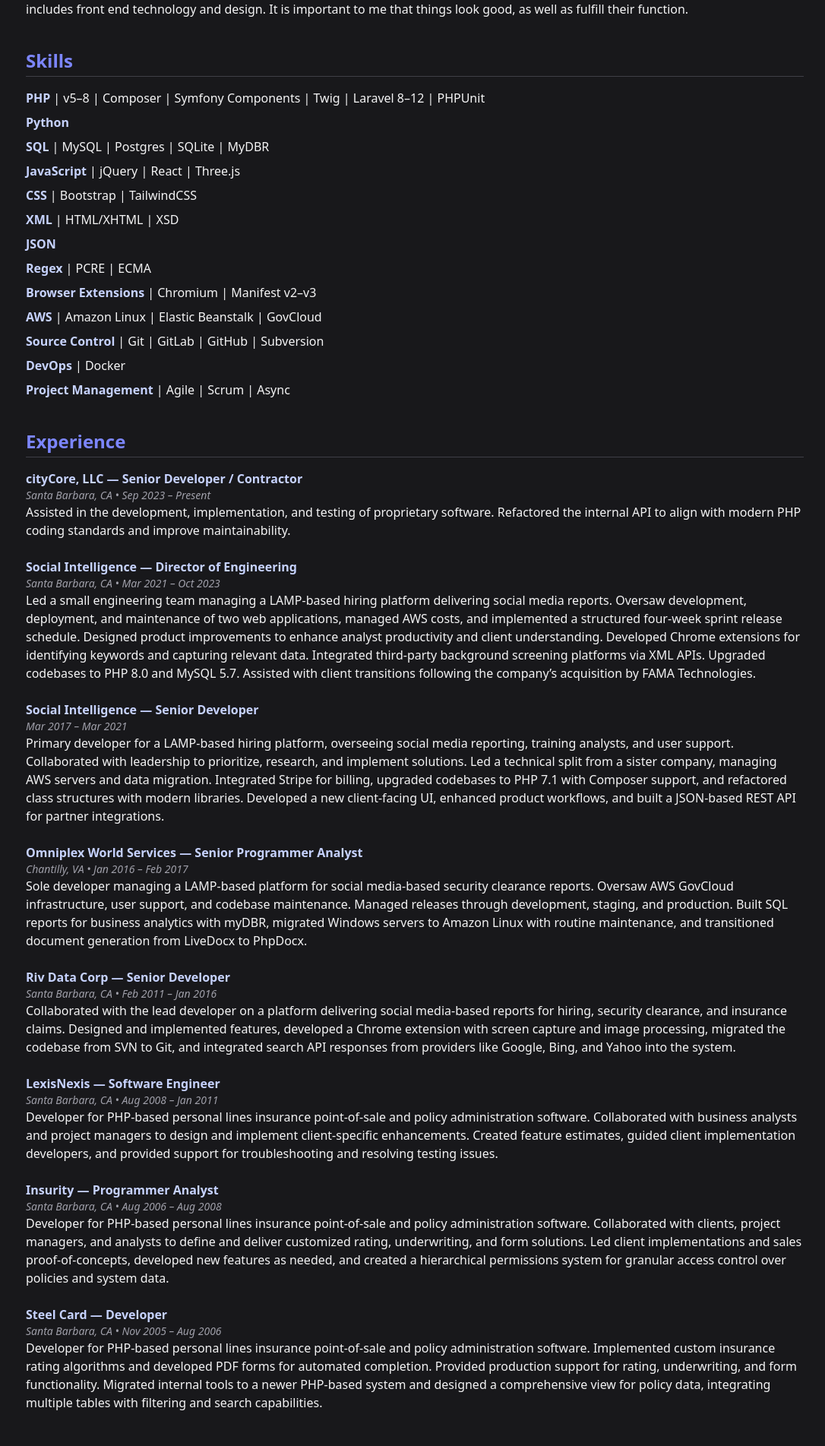
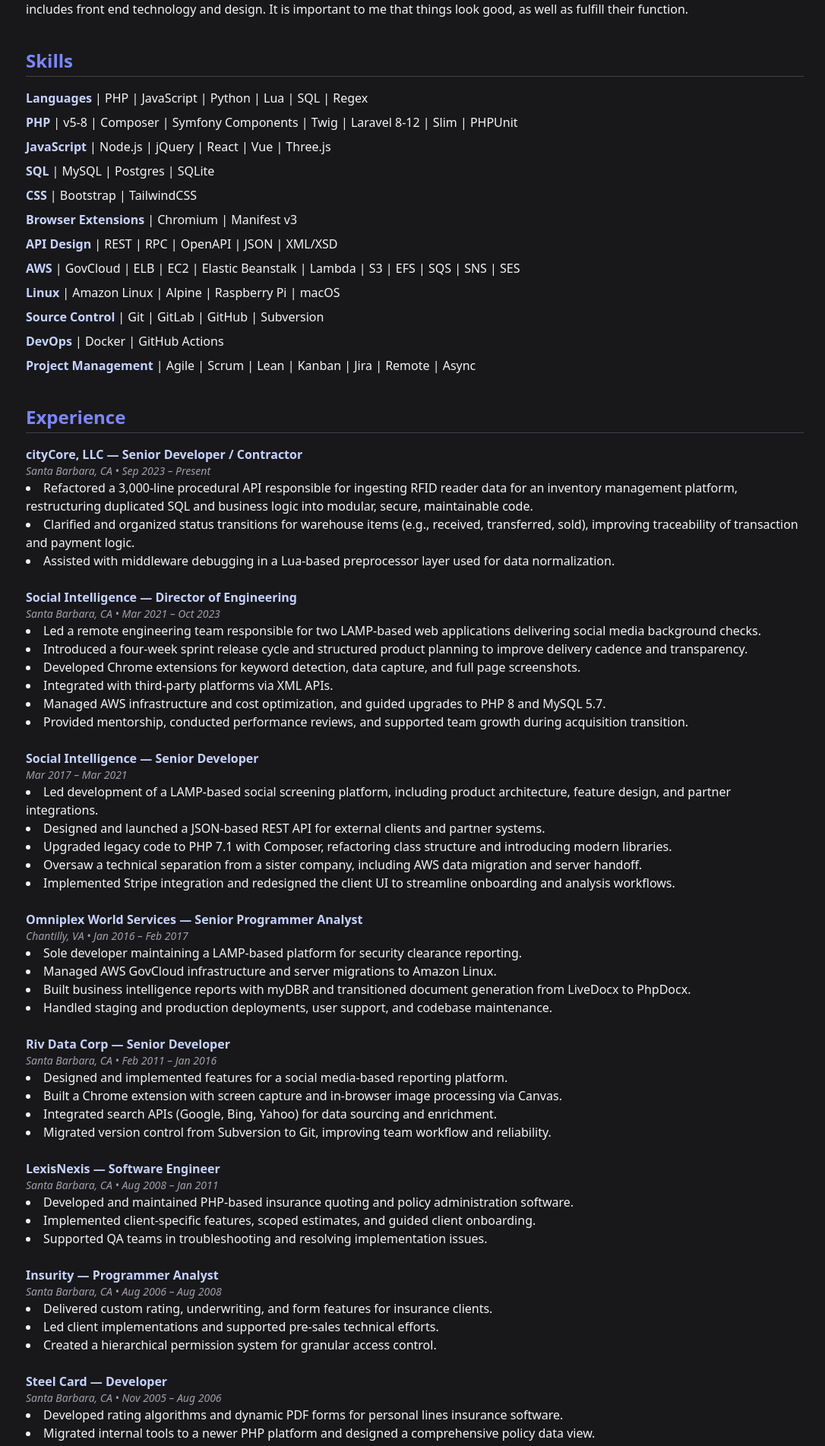
Before and after one commit to tracychiappari/reactive-resume, a React (Vite) app: page / in a window 1280 px wide. Shown: the part 549-2452 px from the top of the page at 76% size, without its empty margins (94-1180 px from the left). Built offline with nearby package versions, Linux system fonts and the light colour scheme.

Commit message:
Update skills and job descriptions.

```diff
--- a/src/components/experience.jsx
+++ b/src/components/experience.jsx
@@ -1,5 +1,5 @@
 import {Section, SectionHeader} from "./ui/section.jsx";
-import {JobExperience, JobTitle, JobMeta, JobDescription} from "./ui/job.jsx";
+import {JobExperience, JobTitle, JobMeta, JobDescription, JobPoint} from "./ui/job.jsx";
 
 export function Experience() {
     return (
@@ -10,8 +10,9 @@
                     <JobTitle>cityCore, LLC — Senior Developer / Contractor</JobTitle>
                     <JobMeta>Santa Barbara, CA • Sep 2023 – Present</JobMeta>
                     <JobDescription>
-                        Assisted in the development, implementation, and testing of proprietary software. Refactored
-                        the internal API to align with modern PHP coding standards and improve maintainability.
+                        <JobPoint>Refactored a 3,000-line procedural API responsible for ingesting RFID reader data for an inventory management platform, restructuring duplicated SQL and business logic into modular, secure, maintainable code.</JobPoint>
+                        <JobPoint>Clarified and organized status transitions for warehouse items (e.g., received, transferred, sold), improving traceability of transaction and payment logic.</JobPoint>
+                        <JobPoint>Assisted with middleware debugging in a Lua-based preprocessor layer used for data normalization.</JobPoint>
                     </JobDescription>
                 </JobExperience>
 
@@ -19,17 +20,12 @@
                     <JobTitle>Social Intelligence — Director of Engineering</JobTitle>
                     <JobMeta>Santa Barbara, CA • Mar 2021 – Oct 2023</JobMeta>
                     <JobDescription>
-                        Led a small engineering team managing a LAMP-based hiring platform delivering social media
-                        reports.
-                        Oversaw development, deployment, and maintenance of two web applications, managed AWS costs,
-                        and implemented a structured four-week sprint release schedule. Designed product improvements to
-                        enhance
-                        analyst productivity and client understanding. Developed Chrome extensions for identifying
-                        keywords and capturing relevant data. Integrated third-party background screening platforms via
-                        XML APIs.
-                        Upgraded codebases to PHP 8.0 and MySQL 5.7. Assisted with client transitions following the
-                        company’s
-                        acquisition by FAMA Technologies.
+                        <JobPoint>Led a remote engineering team responsible for two LAMP-based web applications delivering social media background checks.</JobPoint>
+                        <JobPoint>Introduced a four-week sprint release cycle and structured product planning to improve delivery cadence and transparency.</JobPoint>
+                        <JobPoint>Developed Chrome extensions for keyword detection, data capture, and full page screenshots.</JobPoint>
+                        <JobPoint>Integrated with third-party platforms via XML APIs.</JobPoint>
+                        <JobPoint>Managed AWS infrastructure and cost optimization, and guided upgrades to PHP 8 and MySQL 5.7.</JobPoint>
+                        <JobPoint>Provided mentorship, conducted performance reviews, and supported team growth during acquisition transition.</JobPoint>
                     </JobDescription>
                 </JobExperience>
 
@@ -37,14 +33,11 @@
                     <JobTitle>Social Intelligence — Senior Developer</JobTitle>
                     <JobMeta>Mar 2017 – Mar 2021</JobMeta>
                     <JobDescription>
-                        Primary developer for a LAMP-based hiring platform, overseeing social media reporting, training
-                        analysts, and user support. Collaborated with leadership to prioritize, research, and implement
-                        solutions. Led a technical split from a sister company, managing AWS servers and data migration.
-                        Integrated Stripe for billing, upgraded codebases to PHP 7.1 with Composer support, and
-                        refactored class
-                        structures with modern libraries. Developed a new client-facing UI, enhanced product workflows,
-                        and
-                        built a JSON-based REST API for partner integrations.
+                        <JobPoint>Led development of a LAMP-based social screening platform, including product architecture, feature design, and partner integrations.</JobPoint>
+                        <JobPoint>Designed and launched a JSON-based REST API for external clients and partner systems.</JobPoint>
+                        <JobPoint>Upgraded legacy code to PHP 7.1 with Composer, refactoring class structure and introducing modern libraries.</JobPoint>
+                        <JobPoint>Oversaw a technical separation from a sister company, including AWS data migration and server handoff.</JobPoint>
+                        <JobPoint>Implemented Stripe integration and redesigned the client UI to streamline onboarding and analysis workflows.</JobPoint>
                     </JobDescription>
                 </JobExperience>
 
@@ -52,14 +45,10 @@
                     <JobTitle>Omniplex World Services — Senior Programmer Analyst</JobTitle>
                     <JobMeta>Chantilly, VA • Jan 2016 – Feb 2017</JobMeta>
                     <JobDescription>
-                        Sole developer managing a LAMP-based platform for social media-based security clearance reports.
-                        Oversaw AWS GovCloud infrastructure, user support, and codebase maintenance. Managed releases
-                        through
-                        development, staging, and production. Built SQL reports for business analytics with myDBR,
-                        migrated
-                        Windows servers to Amazon Linux with routine maintenance, and transitioned document generation
-                        from
-                        LiveDocx to PhpDocx.
+                        <JobPoint>Sole developer maintaining a LAMP-based platform for security clearance reporting.</JobPoint>
+                        <JobPoint>Managed AWS GovCloud infrastructure and server migrations to Amazon Linux.</JobPoint>
+                        <JobPoint>Built business intelligence reports with myDBR and transitioned document generation from LiveDocx to PhpDocx.</JobPoint>
+                        <JobPoint>Handled staging and production deployments, user support, and codebase maintenance.</JobPoint>
                     </JobDescription>
                 </JobExperience>
 
@@ -67,11 +56,10 @@
                     <JobTitle>Riv Data Corp — Senior Developer</JobTitle>
                     <JobMeta>Santa Barbara, CA • Feb 2011 – Jan 2016</JobMeta>
                     <JobDescription>
-                        Collaborated with the lead developer on a platform delivering social media-based reports for
-                        hiring, security clearance, and insurance claims. Designed and implemented features, developed a
-                        Chrome extension with screen capture and image processing, migrated the codebase from SVN to
-                        Git,
-                        and integrated search API responses from providers like Google, Bing, and Yahoo into the system.
+                        <JobPoint>Designed and implemented features for a social media-based reporting platform.</JobPoint>
+                        <JobPoint>Built a Chrome extension with screen capture and in-browser image processing via Canvas.</JobPoint>
+                        <JobPoint>Integrated search APIs (Google, Bing, Yahoo) for data sourcing and enrichment.</JobPoint>
+                        <JobPoint>Migrated version control from Subversion to Git, improving team workflow and reliability.</JobPoint>
                     </JobDescription>
                 </JobExperience>
 
@@ -79,12 +67,9 @@
                     <JobTitle>LexisNexis — Software Engineer</JobTitle>
                     <JobMeta>Santa Barbara, CA • Aug 2008 – Jan 2011</JobMeta>
                     <JobDescription>
-                        Developer for PHP-based personal lines insurance point-of-sale and policy administration
-                        software.
-                        Collaborated with business analysts and project managers to design and implement client-specific
-                        enhancements. Created feature estimates, guided client implementation developers, and provided
-                        support
-                        for troubleshooting and resolving testing issues.
+                        <JobPoint>Developed and maintained PHP-based insurance quoting and policy administration software.</JobPoint>
+                        <JobPoint>Implemented client-specific features, scoped estimates, and guided client onboarding.</JobPoint>
+                        <JobPoint>Supported QA teams in troubleshooting and resolving implementation issues.</JobPoint>
                     </JobDescription>
                 </JobExperience>
 
@@ -92,15 +77,9 @@
                     <JobTitle>Insurity — Programmer Analyst</JobTitle>
                     <JobMeta>Santa Barbara, CA • Aug 2006 – Aug 2008</JobMeta>
                     <JobDescription>
-                        Developer for PHP-based personal lines insurance point-of-sale and policy administration
-                        software.
-                        Collaborated with clients, project managers, and analysts to define and deliver customized
-                        rating,
-                        underwriting, and form solutions. Led client implementations and sales proof-of-concepts,
-                        developed new
-                        features as needed, and created a hierarchical permissions system for granular access control
-                        over
-                        policies and system data.
+                        <JobPoint>Delivered custom rating, underwriting, and form features for insurance clients.</JobPoint>
+                        <JobPoint>Led client implementations and supported pre-sales technical efforts.</JobPoint>
+                        <JobPoint>Created a hierarchical permission system for granular access control.</JobPoint>
                     </JobDescription>
                 </JobExperience>
 
@@ -108,14 +87,8 @@
                     <JobTitle>Steel Card — Developer</JobTitle>
                     <JobMeta>Santa Barbara, CA • Nov 2005 – Aug 2006</JobMeta>
                     <JobDescription>
-                        Developer for PHP-based personal lines insurance point-of-sale and policy administration
-                        software.
-                        Implemented custom insurance rating algorithms and developed PDF forms for automated completion.
-                        Provided production support for rating, underwriting, and form functionality. Migrated internal
-                        tools to
-                        a newer PHP-based system and designed a comprehensive view for policy data, integrating multiple
-                        tables
-                        with filtering and search capabilities.
+                        <JobPoint>Developed rating algorithms and dynamic PDF forms for personal lines insurance software.</JobPoint>
+                        <JobPoint>Migrated internal tools to a newer PHP platform and designed a comprehensive policy data view.</JobPoint>
                     </JobDescription>
                 </JobExperience>
             </div>
--- a/src/components/skills.jsx
+++ b/src/components/skills.jsx
@@ -7,19 +7,18 @@
             <SectionHeader>Skills</SectionHeader>
             <div className="text-md">
                 <ul className="space-y-2">
-                    <Skill name="PHP">v5–8 | Composer | Symfony Components | Twig | Laravel 8–12 | PHPUnit</Skill>
-                    <Skill name="Python" />
-                    <Skill name="SQL">MySQL | Postgres | SQLite | MyDBR</Skill>
-                    <Skill name="JavaScript">jQuery | React | Three.js</Skill>
+                    <Skill name="Languages">PHP | JavaScript | Python | Lua | SQL | Regex</Skill>
+                    <Skill name="PHP">v5-8 | Composer | Symfony Components | Twig | Laravel 8-12 | Slim | PHPUnit</Skill>
+                    <Skill name="JavaScript">Node.js | jQuery | React | Vue | Three.js</Skill>
+                    <Skill name="SQL">MySQL | Postgres | SQLite</Skill>
                     <Skill name="CSS">Bootstrap | TailwindCSS</Skill>
-                    <Skill name="XML">HTML/XHTML | XSD</Skill>
-                    <Skill name="JSON" />
-                    <Skill name="Regex">PCRE | ECMA</Skill>
-                    <Skill name="Browser Extensions">Chromium | Manifest v2–v3</Skill>
-                    <Skill name="AWS">Amazon Linux | Elastic Beanstalk | GovCloud</Skill>
+                    <Skill name="Browser Extensions">Chromium | Manifest v3</Skill>
+                    <Skill name="API Design">REST | RPC | OpenAPI | JSON | XML/XSD</Skill>
+                    <Skill name="AWS">GovCloud | ELB | EC2 | Elastic Beanstalk | Lambda | S3 | EFS | SQS | SNS | SES</Skill>
+                    <Skill name="Linux">Amazon Linux | Alpine | Raspberry Pi | macOS</Skill>
                     <Skill name="Source Control">Git | GitLab | GitHub | Subversion</Skill>
-                    <Skill name="DevOps">Docker</Skill>
-                    <Skill name="Project Management">Agile | Scrum | Async</Skill>
+                    <Skill name="DevOps">Docker | GitHub Actions</Skill>
+                    <Skill name="Project Management">Agile | Scrum | Lean | Kanban | Jira | Remote | Async</Skill>
                 </ul>
             </div>
         </Section>
--- a/src/components/ui/job.jsx
+++ b/src/components/ui/job.jsx
@@ -11,5 +11,9 @@
 }
 
 export function JobDescription({ children }) {
-    return <p>{children}</p>;
+    return <ul className="list-inside list-disc">{children}</ul>;
 }
+
+export function JobPoint ({ children }) {
+    return <li>{children}</li>;
+}
```
